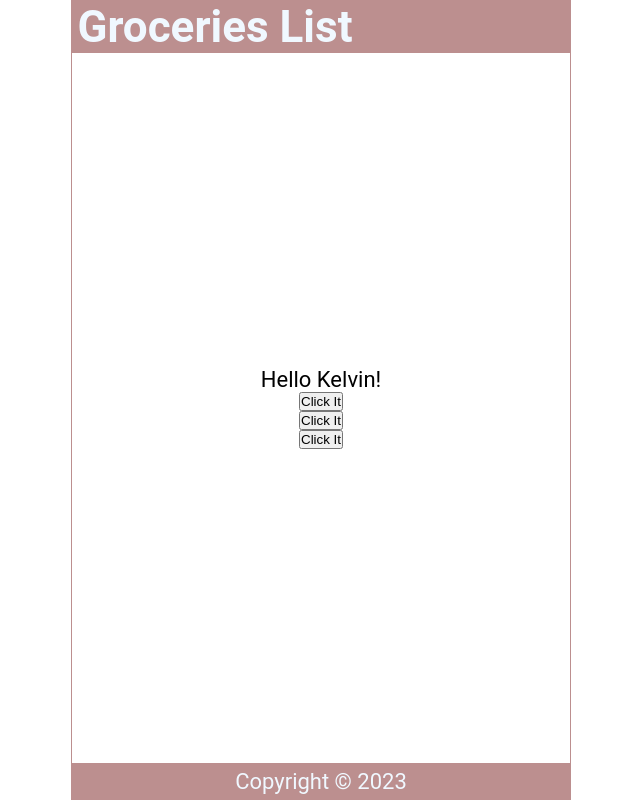
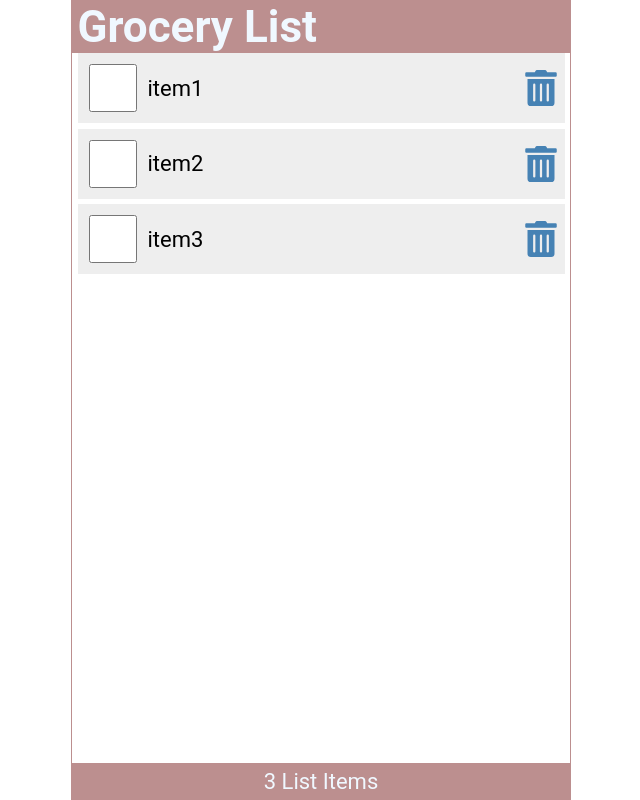
Before and after one commit to apekshav2001/reactapp, a React (Create React App) app: page / in a window 1280 px wide. Shown: the whole page, without its empty margins (319-959 px from the left). Built offline with nearby package versions, Linux system fonts and the light colour scheme.

Commit message:
Props and Props Drilling

```diff
--- a/package.json
+++ b/package.json
@@ -34,5 +34,8 @@
       "last 1 firefox version",
       "last 1 safari version"
     ]
+  },
+  "devDependencies": {
+    "react-icons": "^4.8.0"
   }
 }
--- a/src/App.js
+++ b/src/App.js
@@ -3,17 +3,47 @@
 import Header from './Header';
 import Content from './Content';
 import Footer from './Footer';
+import { useState } from 'react';
 
-function App()  {    //functional component = app component
-
-  /* component return JSX(javascript in xml) =all javascirpt
-  JSX allows to put js expressions in code
-  It renders data as text when it displays it */
+function App()  {
+  const [items , setItems] = useState([
+    {
+        id:1,
+        checked:false,
+        item:"item1",
+    },
+    {
+        id:2,
+        checked:false,
+        item:"item2",
+    },
+    {
+        id:3,
+        checked:false,
+        item:"item3",
+    }
+]);
+const handleCheck =(id) =>{
+  const listItems = items.map((item) => item.id === id ? {...item,checked: !item.checked } : item);
+  setItems(listItems);
+  localStorage.setItem('shoppinglist' ,JSON.stringify(listItems));
+}
+ const handleDelete =(id) => {
+  const listItems = items.filter((item) => item.id !== id);
+  setItems(listItems);
+  localStorage.setItem('shoppinglist' ,JSON.stringify(listItems));
+ }
   return (
     <div className="App">
-      <Header />
-      <Content />
-      <Footer />
+      <Header title= "Grocery List"/>
+      <Content
+        items={items}
+        handleCheck={handleCheck}
+        handleDelete={handleDelete}
+      />
+      <Footer
+      length={items.length}
+       />
     </div>
   );
 }
@@ -24,3 +54,9 @@
 without {} it will render as it is
 object are not valid can render to the page same for bollean
 */
+
+//functional component = app component
+
+  /* component return JSX(javascript in xml) =all javascirpt
+  JSX allows to put js expressions in code
+  It renders data as text when it displays it */
--- a/src/Content.js
+++ b/src/Content.js
@@ -1,31 +1,19 @@
-const Content = () => {
-    const handleNameChange = () => {
-        const names = ['Bob', 'Kelvin', 'Apeksha'];
-        const int = Math.floor(Math.random() * 3);
-        return names[int];
-      }
-      const handleClick = () => {
-        console.log('You clicked it!')
-      }
-      const handleClick2 = (name) => {
-        console.log(`${name} was clicked`)
-      }
-      const handleClick3 = (e) => {
-        console.log(e.target.innerText)
-      }
+import ItemList from './ItemList';
+const Content = ({items, handleCheck, handleDelete}) => {
   return (
     <main>
-
-
-
-        <p onDoubleClick={handleClick}>
-            Hello {handleNameChange()}!
-        </p>
-        <button onClick={handleClick}>Click It</button>
-        <button onClick={() => handleClick2( 'Apeksha')}>Click It</button>
-        <button onClick={(e) => handleClick3(e)}>Click It</button>
+        {items.length ? (
+            <ItemList
+                items={items}
+                handleCheck={handleCheck}
+                handleDelete={handleDelete}
+            />
+        ) : (
+            <p style={{marginTop:'2rem'}}>Your list is empty</p>
+        )}
     </main>
   )
 }
 
 export default Content
+// current value of the usestate comes into the function
--- a/src/Footer.js
+++ b/src/Footer.js
@@ -1,8 +1,8 @@
-const Footer = () => {
-    const today = new Date();
+const Footer = ({length}) => {
+
   return (
     <footer>
-        <p>Copyright &copy; {today.getFullYear()}</p>
+        <p>{length} List {length === 1 ? "Item" : " Items"}</p>
     </footer>
   )
 }
--- a/src/Header.js
+++ b/src/Header.js
@@ -1,12 +1,16 @@
 
 
-const Header = () => {
+const Header = ({title}) => {
 
   return (
     <header >     {/* insert it in the expressionn in the jsx  */}
-        <h1>Groceries List</h1>
+        <h1>{title}</h1>
     </header>
   )
 }
 
+Header.defaultProps ={
+    title: "Default Title"
+}
+
 export default Header;
--- /dev/null
+++ b/src/ItemList.js
@@ -0,0 +1,17 @@
+import LineItem from './LineItem';
+const ItemList = ({ items, handleCheck, handleDelete }) => {
+  return (
+    <ul>
+                {items.map((item) => (
+                    <LineItem
+                        key={item.id}
+                        item={item}
+                        handleCheck={handleCheck}
+                        handleDelete={handleDelete}
+                    />
+                ))}
+    </ul>
+  )
+}
+
+export default ItemList
--- /dev/null
+++ b/src/LineItem.js
@@ -0,0 +1,27 @@
+import {FaTrashAlt} from 'react-icons/fa';
+
+
+const LineItem = ({ item, handleCheck, handleDelete }) => {
+  return (
+        <li className="item" key={item.id}>
+            <input
+                type = "checkbox"
+                onChange={() => handleCheck(item.id)}
+                checked ={item.checked}
+            />
+            <label
+                style={(item.checked) ? {textDecoration:'line-through'}: null}
+                onDoubleClick={() => handleCheck(item.id)}
+                >{item.item}
+            </label>
+            <FaTrashAlt
+                onClick={() => handleDelete(item.id) }
+                role="button"
+                tabIndex="0"
+                aria-label={`Delete ${item.item}`}
+            />
+        </li>
+        )
+}
+
+export default LineItem
--- a/src/index.css
+++ b/src/index.css
@@ -44,7 +44,7 @@
   display: flex;
   flex-direction: column;
   flex-grow: 1;
-  justify-content: center;
+  justify-content: flex-start;
   align-items: center;
   overflow-y: auto;
 }
@@ -57,3 +57,55 @@
   display: grid;
   place-content: center;
 }
+ul {
+  width : 100%;
+  list-style: none;
+  padding: 0 .25rem .25rem;
+}
+ul li::before{
+  content: "\200B";
+}
+.item{
+  display: flex;
+justify-content: flex-start;
+align-items: center;
+padding: 0.5rem 0 .5rem .5rem ;
+margin: .25rem 0;
+background-color: #eee;
+}
+.item:first-child{
+
+  margin: 0;
+}
+.item input[type="checkbox"]{
+text-align: center;
+width:2.5rem;
+width:48px;
+min-width: 48px;
+height: 48px;
+min-height: 48px;
+cursor:pointer;
+margin-right: .5rem;
+}
+
+.item input[type="checkbox"]:focus+label{
+  text-decoration: underline;
+}
+
+.item > label{
+  font: size 0.75rem;
+  flex-grow: 1;
+}
+.item svg{
+  width : 48px;
+  min-width: 48px;
+  height: 36px;
+  font-size : 1rem;
+  color:steelblue;
+  cursor: pointer;
+}
+.item svg:focus,
+.item svg:hover{
+  color: red;
+  outline:none;
+}
```
Also changed, not shown: 1 other file (tests, documents, lock files or other folders).
